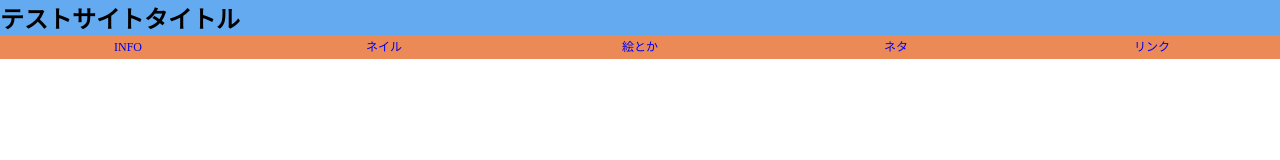
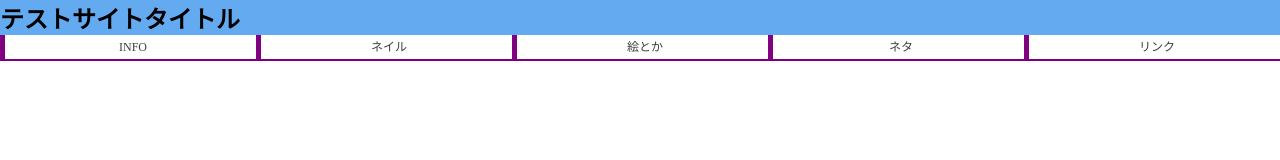
Before and after one commit to hentaigami96/hentaigami96.github.io, a plain HTML site: page index.html in a window 1280 px wide. Drawn offline with Linux system fonts and the light colour scheme; a web font is replaced by a local one.

Commit message:
メニューバー更新

```diff
--- a/css/style.css
+++ b/css/style.css
@@ -26,8 +26,9 @@ nav #menu{
 	width: 100%;
 	height: 2em;
 }
+
 nav #menu > li{
-	background: #eb8a56;
+	background: white;
 	width: 20%;
 	height: 100%;
 	display: block;
@@ -41,9 +42,14 @@ nav #menu > li > a{
 	text-align: center;
 	line-height: 2em;
 	text-decoration: none;
+	color: #3e3e3e;
+
+	border-left: #800080 5px solid;
+	border-bottom: #800080 2px solid;
 }
 
 nav #menu > li > a:hover{
-	background: #8080ff;
+	background: #e600e6;
+	color: white;
 
 }
```
